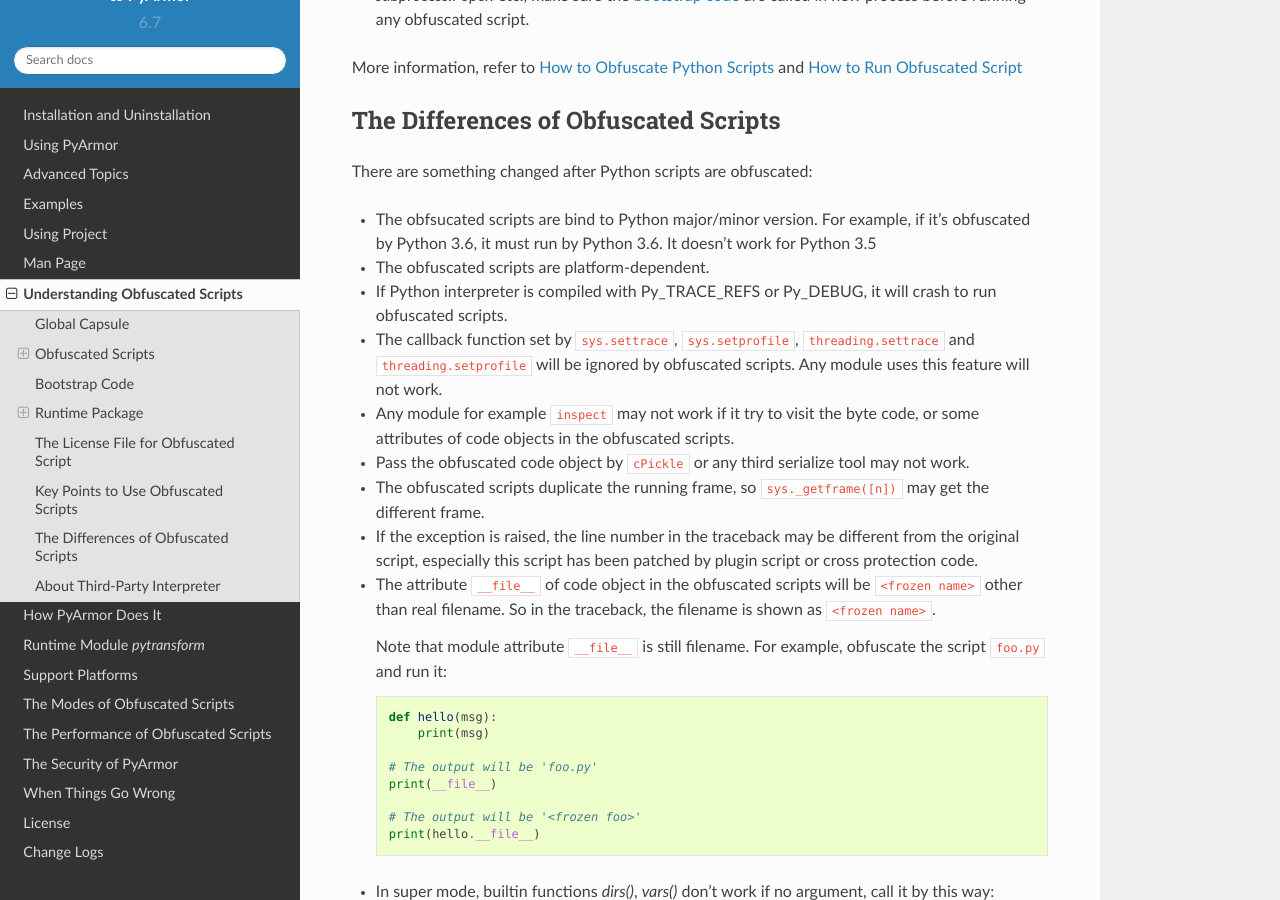
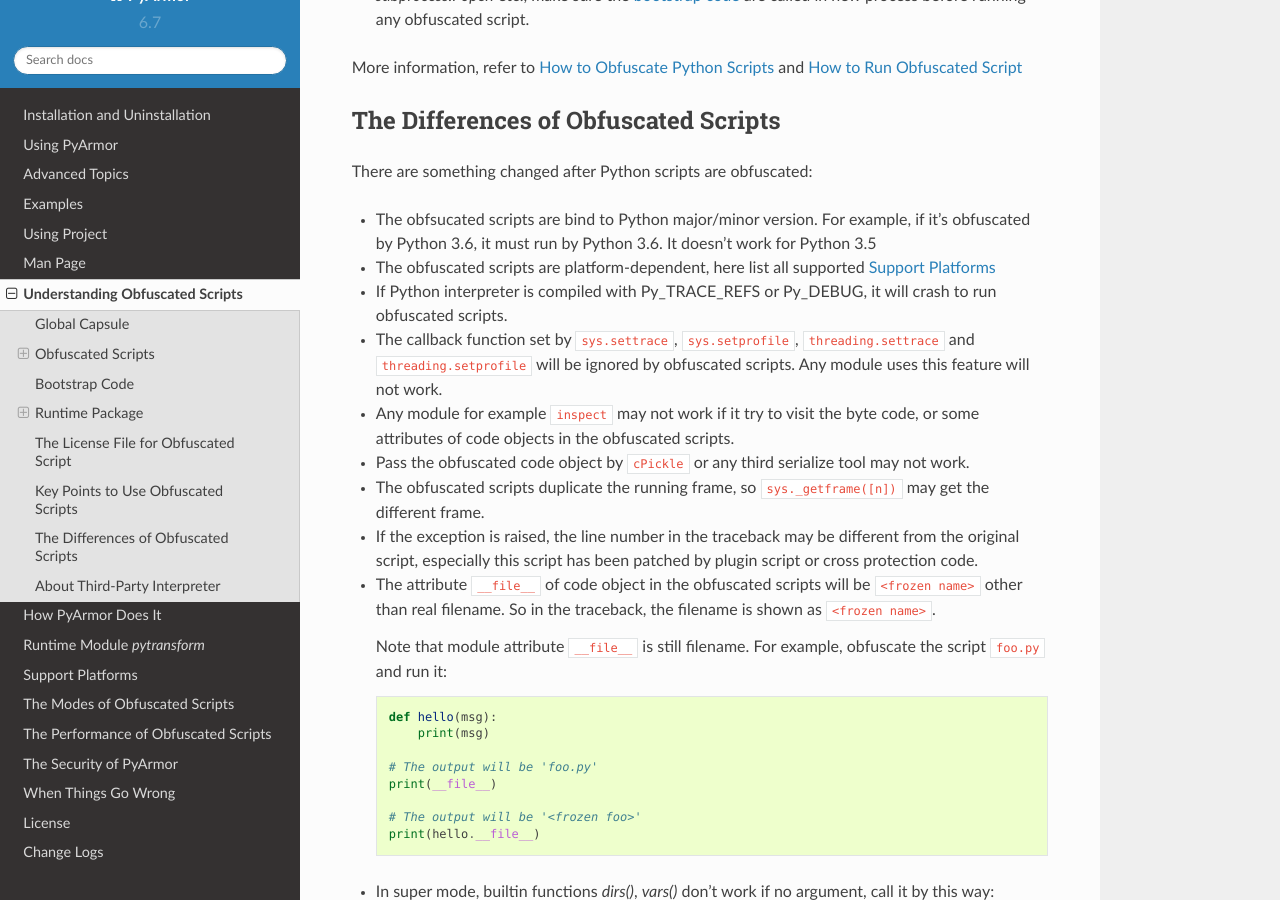
Before and after one commit to dashingsoft/pyarmor, a Sphinx documentation site: the page built from docs/understand-obfuscated-scripts.rst, in a window 1280 px wide and 900 px high, scrolled down 4965 px. Built offline with Sphinx 7.4.7 and the Read the Docs theme 2.0.0, drawn with Linux system fonts in a browser that asks for light colours.

Commit message:
Refine doc

```diff
--- a/docs/understand-obfuscated-scripts.rst
+++ b/docs/understand-obfuscated-scripts.rst
@@ -250,7 +250,7 @@
   it's obfuscated by Python 3.6, it must run by Python 3.6. It doesn't work for
   Python 3.5
 
-* The obfuscated scripts are platform-dependent.
+* The obfuscated scripts are platform-dependent, here list all supported :ref:`Support Platforms`
 
 * If Python interpreter is compiled with Py_TRACE_REFS or Py_DEBUG, it
   will crash to run obfuscated scripts.
```
